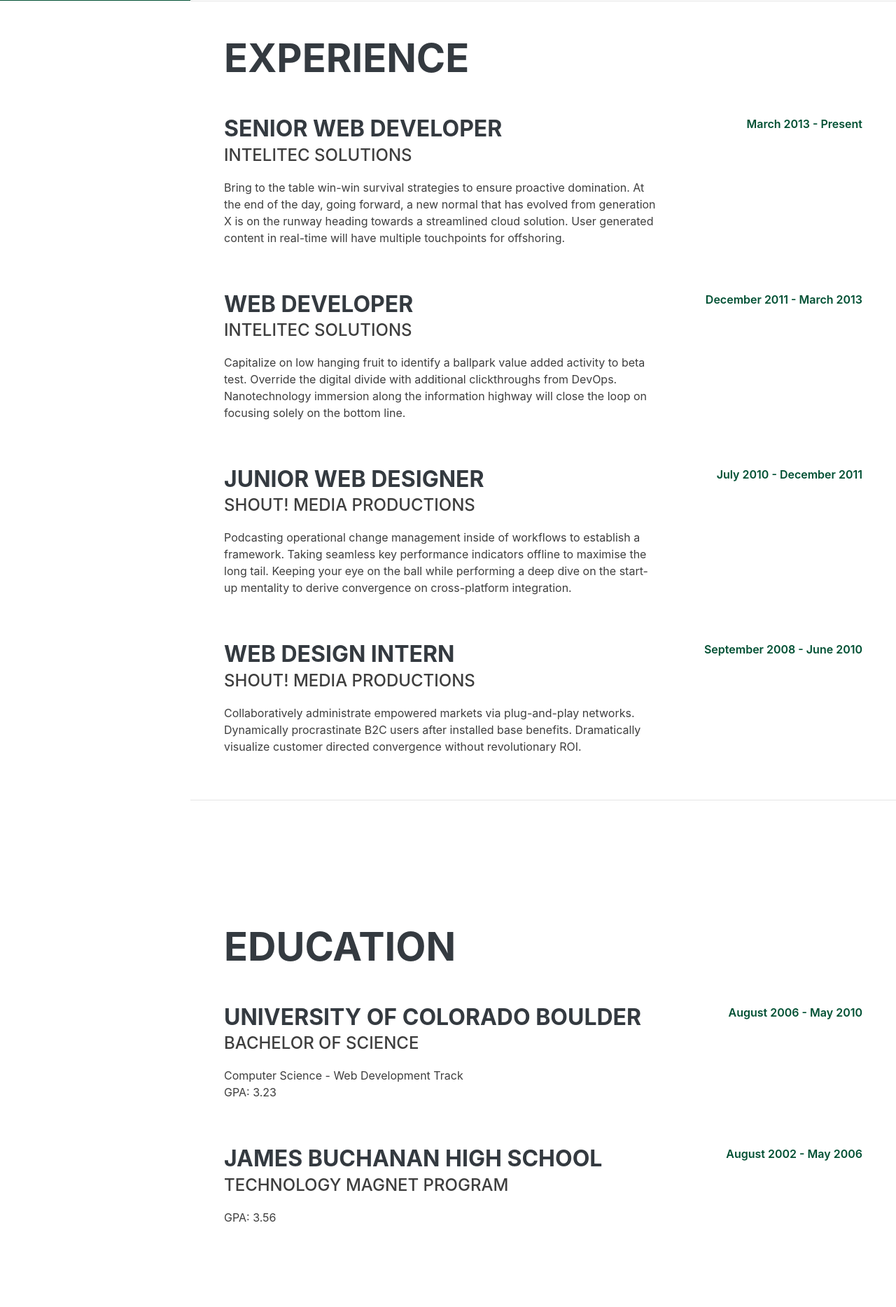
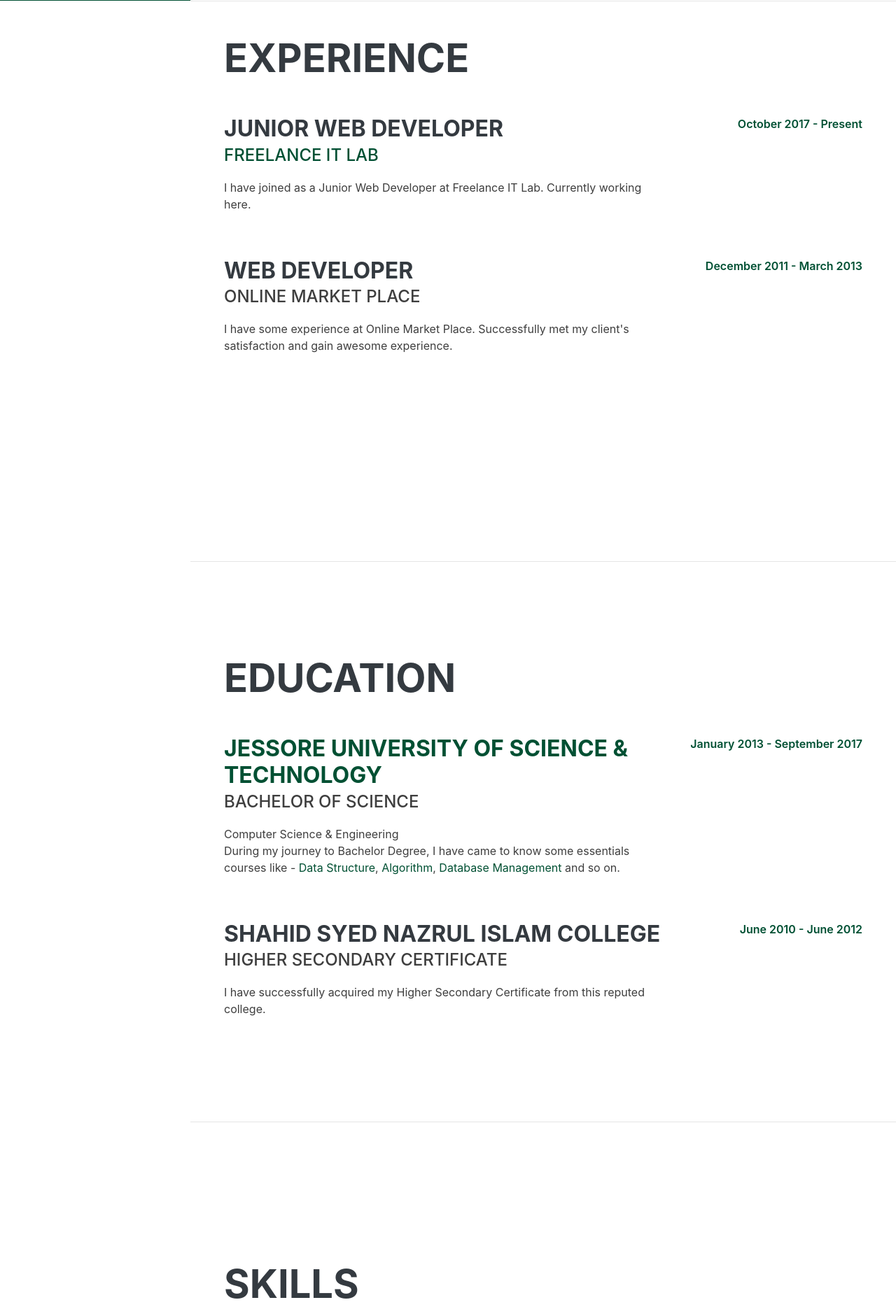
Before and after one commit to mohamadsheam/personal-website, a Flask app: page / in a window 1280 px wide. Shown: the part 799-2667 px from the top of the page at 70% size. Run offline with Flask 2, Linux system fonts and the light colour scheme; some libraries are stand-ins or nearby versions; some web fonts are replaced.

Commit message:
Complete Education Section

```diff
--- a/templates/index.html
+++ b/templates/index.html
@@ -102,45 +102,23 @@
 
         <div class="resume-item d-flex flex-column flex-md-row justify-content-between mb-5">
           <div class="resume-content">
-            <h3 class="mb-0">Senior Web Developer</h3>
-            <div class="subheading mb-3">Intelitec Solutions</div>
-            <p>Bring to the table win-win survival strategies to ensure proactive domination. At the end of the day, going forward, a new normal that has evolved from generation X is on the runway heading towards a streamlined cloud solution. User generated content in real-time will have multiple touchpoints for offshoring.</p>
+            <h3 class="mb-0">Junior Web Developer</h3>
+            <div class="subheading mb-3"><a href="http://www.freelanceitlab.com/" target="__blank"> Freelance IT Lab </a></div>
+            <p>I have joined as a Junior Web Developer at Freelance IT Lab. Currently working here.</p>
           </div>
           <div class="resume-date text-md-right">
-            <span class="text-primary weight-600">March 2013 - Present</span>
+            <span class="text-primary weight-600">October 2017 - Present</span>
           </div>
         </div>
 
         <div class="resume-item d-flex flex-column flex-md-row justify-content-between mb-5">
           <div class="resume-content">
             <h3 class="mb-0">Web Developer</h3>
-            <div class="subheading mb-3">Intelitec Solutions</div>
-            <p>Capitalize on low hanging fruit to identify a ballpark value added activity to beta test. Override the digital divide with additional clickthroughs from DevOps. Nanotechnology immersion along the information highway will close the loop on focusing solely on the bottom line.</p>
+            <div class="subheading mb-3">Online Market Place</div>
+            <p>I have some experience at Online Market Place. Successfully met my client's satisfaction and gain awesome experience.</p>
           </div>
           <div class="resume-date text-md-right">
             <span class="text-primary weight-600">December 2011 - March 2013</span>
-          </div>
-        </div>
-
-        <div class="resume-item d-flex flex-column flex-md-row justify-content-between mb-5">
-          <div class="resume-content">
-            <h3 class="mb-0">Junior Web Designer</h3>
-            <div class="subheading mb-3">Shout! Media Productions</div>
-            <p>Podcasting operational change management inside of workflows to establish a framework. Taking seamless key performance indicators offline to maximise the long tail. Keeping your eye on the ball while performing a deep dive on the start-up mentality to derive convergence on cross-platform integration.</p>
-          </div>
-          <div class="resume-date text-md-right">
-            <span class="text-primary weight-600 ">July 2010 - December 2011</span>
-          </div>
-        </div>
-
-        <div class="resume-item d-flex flex-column flex-md-row justify-content-between">
-          <div class="resume-content">
-            <h3 class="mb-0">Web Design Intern</h3>
-            <div class="subheading mb-3">Shout! Media Productions</div>
-            <p>Collaboratively administrate empowered markets via plug-and-play networks. Dynamically procrastinate B2C users after installed base benefits. Dramatically visualize customer directed convergence without revolutionary ROI.</p>
-          </div>
-          <div class="resume-date text-md-right">
-            <span class="text-primary weight-600 ">September 2008 - June 2010</span>
           </div>
         </div>
 
@@ -156,24 +134,24 @@
 
         <div class="resume-item d-flex flex-column flex-md-row justify-content-between mb-5">
           <div class="resume-content">
-            <h3 class="mb-0">University of Colorado Boulder</h3>
+            <h3 class="mb-0"><a href="https://just.edu.bd/" target="__blank">Jessore University of Science & Technology</a></h3>
             <div class="subheading mb-3">Bachelor of Science</div>
-            <div>Computer Science - Web Development Track</div>
-            <p>GPA: 3.23</p>
+            <div>Computer Science & Engineering</div>
+            <p>During my journey to Bachelor Degree, I have came to know some essentials courses like - <span class="text-primary">Data Structure</span>, <span class="text-primary">Algorithm</span>, <span class="text-primary">Database Management</span>  and so on.</p>
           </div>
           <div class="resume-date text-md-right">
-            <span class="text-primary weight-600">August 2006 - May 2010</span>
+            <span class="text-primary weight-600">January 2013 - September 2017</span>
           </div>
         </div>
 
         <div class="resume-item d-flex flex-column flex-md-row justify-content-between">
           <div class="resume-content">
-            <h3 class="mb-0">James Buchanan High School</h3>
-            <div class="subheading mb-3">Technology Magnet Program</div>
-            <p>GPA: 3.56</p>
+            <h3 class="mb-0">Shahid Syed Nazrul Islam College</h3>
+            <div class="subheading mb-3">Higher Secondary Certificate</div>
+            <p>I have successfully acquired my Higher Secondary Certificate from this reputed college.</p>
           </div>
           <div class="resume-date text-md-right">
-            <span class="text-primary weight-600 ">August 2002 - May 2006</span>
+            <span class="text-primary weight-600 ">June 2010 - June 2012</span>
           </div>
         </div>
 
```
